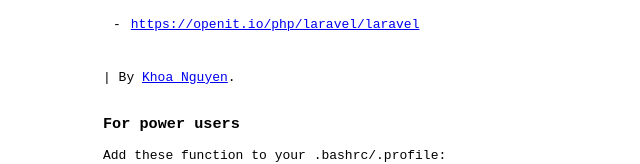
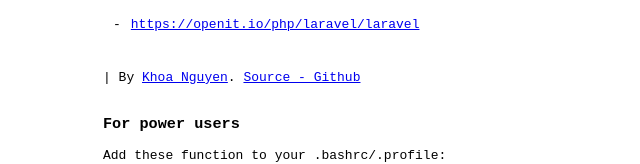
Before and after one commit to thangngoc89/openit.io, a plain HTML site: page proxy/template/403.html in a window 1280 px wide. Shown: the part 525-689 px from the top of the page, without its empty margins (295-935 px from the left). Drawn offline with Linux system fonts and the light colour scheme.

Commit message:
Update README for broken link and add Github link in templates

```diff
--- a/proxy/template/403.html
+++ b/proxy/template/403.html
@@ -54,7 +54,7 @@
 </ul>
 
 <p>
-| By <a href="mailto:hi@khoanguyen.me">Khoa Nguyen</a>.
+| By <a href="mailto:hi@khoanguyen.me">Khoa Nguyen</a>. <a href="https://openit.io/js/openit.io">Source - Github</a>
 
 </p>
 
```
Also changed, not shown: blank/package.json (added, +19 -0 lines), proxy/template/404.html (+1 -1 lines), proxy/template/50x.html (+1 -1 lines), proxy/template/index.html (+1 -1 lines), README.md.
